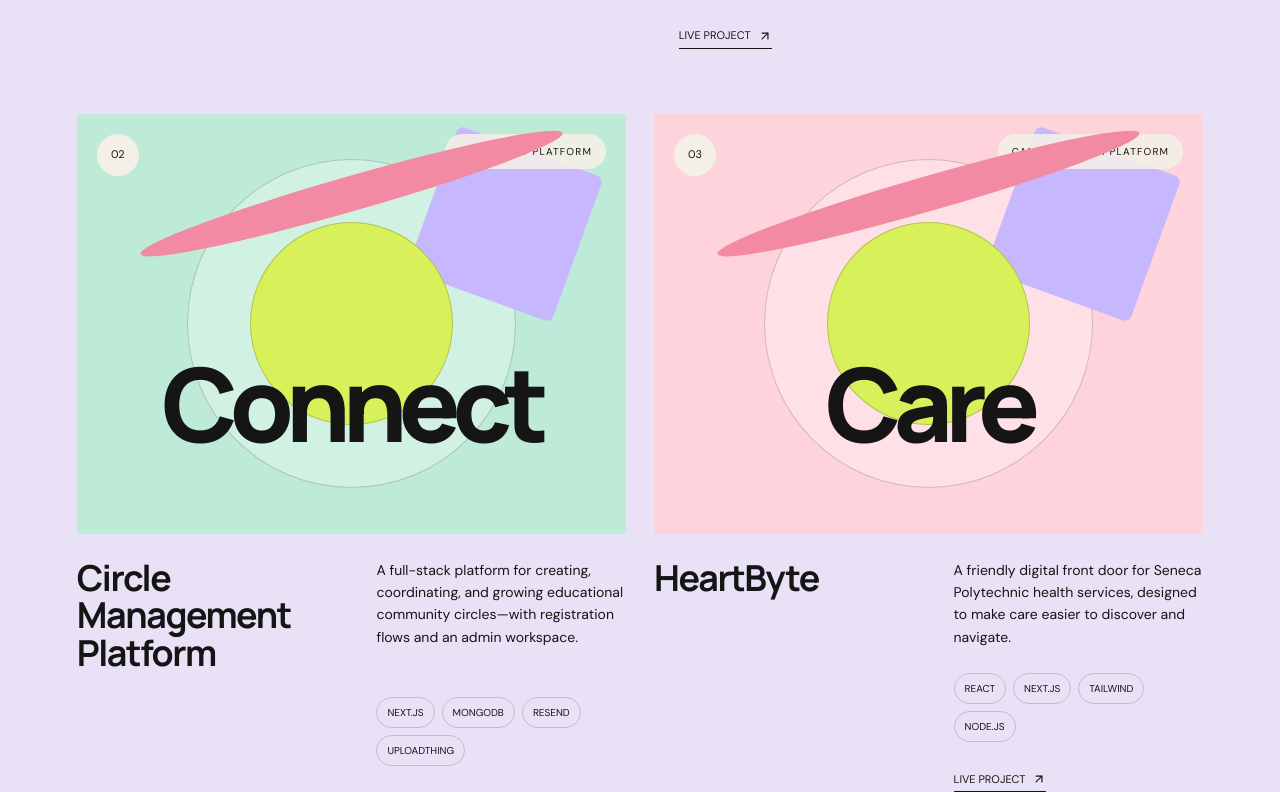
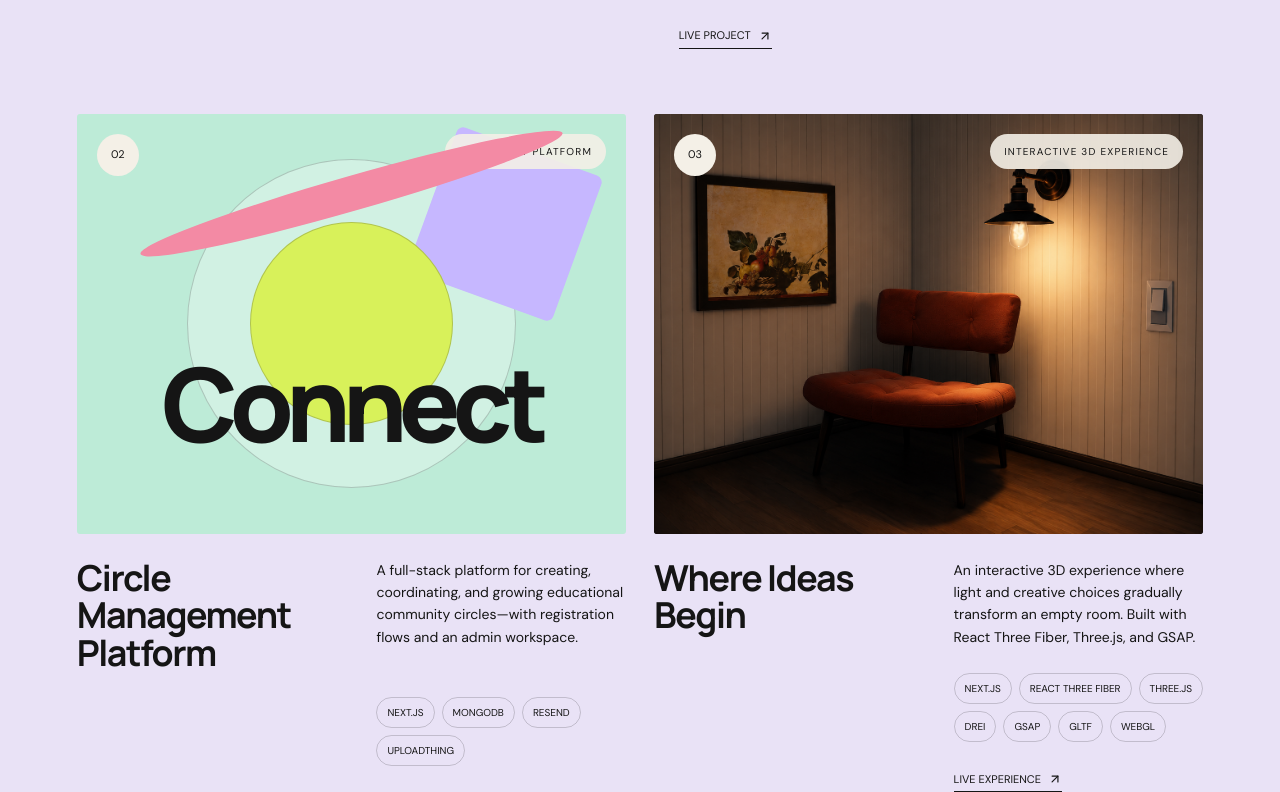
Before and after one commit to dibamackie/dibamakki.com, a Next.js app: page / in a window 1280 px wide. Shown: the part 2888-3680 px from the top of the page. Built offline with nearby package versions, Linux system fonts and the light colour scheme; no server answers.

Commit message:
Add Where Ideas Begin project card

```diff
--- a/src/components/Portfolio.js
+++ b/src/components/Portfolio.js
@@ -252,11 +252,11 @@ function DraggableMarquee() {
 function ProjectCard({ project }) {
   return <article className={`project-card ${project.featured ? 'featured' : ''}`}>
     <div className={`project-visual ${project.color || ''}`}>
-      {project.image ? <Image src={project.image} alt="Colorful berry pastries in a cinematic studio scene" fill sizes="(max-width: 900px) 100vw, 88vw"/> : <AbstractVisual number={project.number}/>}
+      {project.image ? <Image src={project.image} alt={project.imageAlt || `${project.title} project preview`} fill sizes={project.featured ? '(max-width: 900px) 100vw, 88vw' : '(max-width: 900px) 100vw, 44vw'}/> : <AbstractVisual number={project.number}/>}
       <span className="project-number">{project.number}</span>
       <span className="project-pill">{project.eyebrow}</span>
     </div>
-    <div className="project-info"><h3>{project.title}</h3><p>{project.description}</p><div className="project-stack">{project.stack.map(item => <span key={item}>{item}</span>)}</div><div className="project-links">{project.live && <a href={project.live} target="_blank" rel="noreferrer">Live project <ArrowUpRight/></a>}{project.github && <a href={project.github} target="_blank" rel="noreferrer">GitHub <Github/></a>}</div></div>
+    <div className="project-info"><h3>{project.title}</h3><p>{project.description}</p><div className="project-stack">{project.stack.map(item => <span key={item}>{item}</span>)}</div><div className="project-links">{project.live && <a href={project.live} target="_blank" rel="noopener noreferrer">{project.liveLabel || 'Live project'} <ArrowUpRight/></a>}{project.github && <a href={project.github} target="_blank" rel="noopener noreferrer">GitHub <Github/></a>}</div></div>
   </article>
 }
 
--- a/src/data/projects.js
+++ b/src/data/projects.js
@@ -23,6 +23,19 @@ export const projects = [
   },
   {
     number: '03',
+    title: 'Where Ideas Begin',
+    eyebrow: 'Interactive 3D Experience',
+    description: 'An interactive 3D experience where light and creative choices gradually transform an empty room. Built with React Three Fiber, Three.js, and GSAP.',
+    stack: ['Next.js', 'React Three Fiber', 'Three.js', 'Drei', 'GSAP', 'GLTF', 'WebGL'],
+    image: '/images/where-ideas-begin-preview.png',
+    imageAlt: 'A warm desk lamp lighting an empty room with wallpaper swatches and a customizable chair.',
+    live: 'https://where-ideas-begin.netlify.app/',
+    liveLabel: 'Live Experience',
+    github: null,
+    color: 'lamp',
+  },
+  {
+    number: '04',
     title: 'HeartByte',
     eyebrow: 'Campus health platform',
     description: 'A friendly digital front door for Seneca Polytechnic health services, designed to make care easier to discover and navigate.',
@@ -33,7 +46,7 @@ export const projects = [
     color: 'pink',
   },
   {
-    number: '04',
+    number: '05',
     title: 'Fragments',
     eyebrow: 'Cloud microservice',
     description: 'A secure backend for creating and transforming content fragments, supported by cloud storage, authentication, and containerized delivery.',
```
Also changed, not shown: public/images/where-ideas-begin-preview.png (added), src/app/globals.css.
